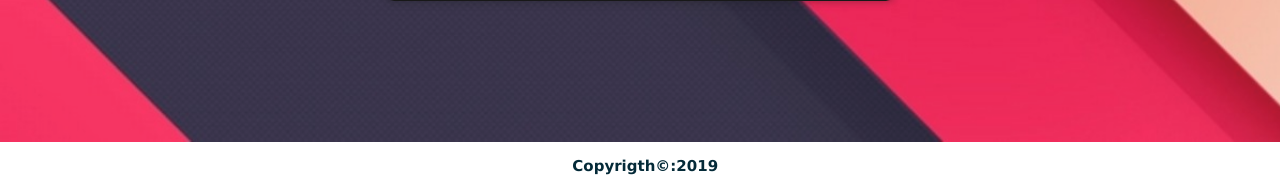
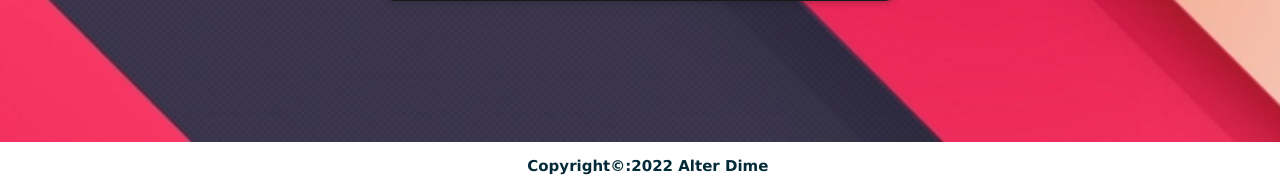
Before and after one commit to aadityeahh/DBMS-project, a PHP site: page / in a window 1280 px wide. Shown: the part 668-847 px from the top of the page. Run offline with PHP 8.4, Linux system fonts and the light colour scheme.

Commit message:
Updated footer information

```diff
--- a/footer.php
+++ b/footer.php
@@ -1,3 +1,3 @@
 <div class="foot w3-container" style="height: 3vh !important;width:100%;color:#042A38;background-color:#fff;font-weight:bolder;margin:0;margin-top:1vw;bottom:0">
-    <center>&nbsp;&nbsp;Copyrigth&copy;:2019</center>
+    <center>&nbsp;&nbsp; Copyright&copy;:2022 Alter Dime</center>
 </div>
```
